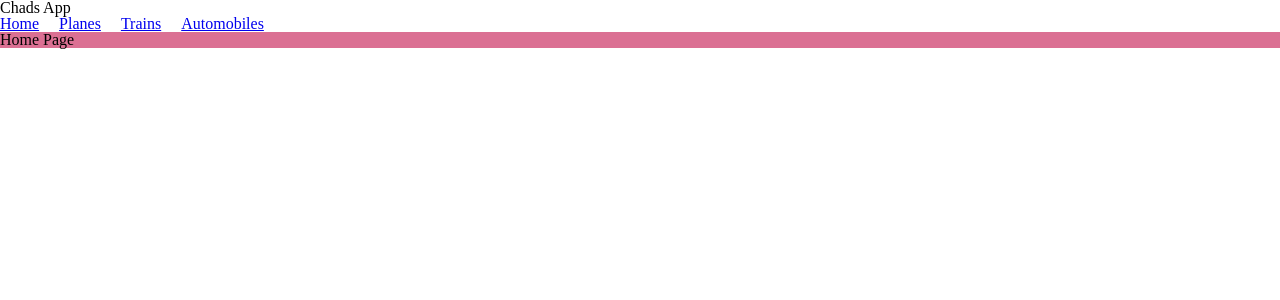
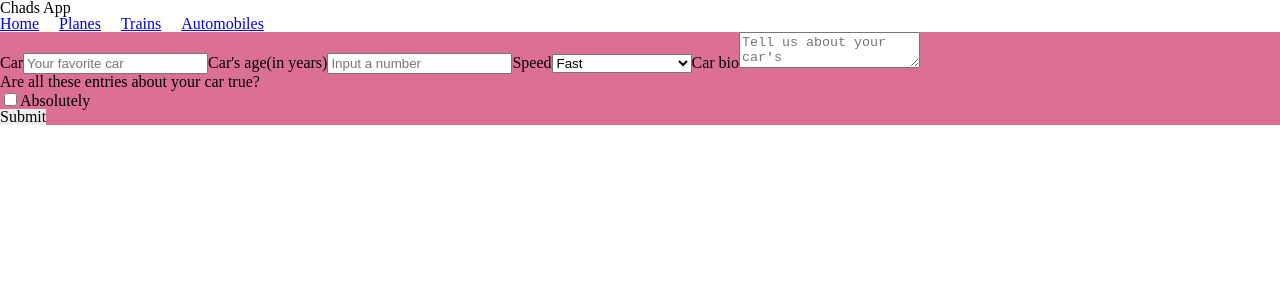
Before and after one commit to Chad-Stabler/custom-components, a React app: page / in a window 1280 px wide. Shown: the top 300 px of the page. Built offline with nearby package versions, Linux system fonts and the light colour scheme.

Commit message:
form created with form controls on home page

```diff
--- a/src/components/HomePage/HomePage.jsx
+++ b/src/components/HomePage/HomePage.jsx
@@ -1,5 +1,38 @@
 import styles from './HomePage.css';
+import {
+  InputControl,
+  SelectControl,
+  TextAreaControl,
+  CheckBox,
+  FormButton
+} from '../forms/FormControls.jsx';
 
 export default function HomePage() {
-  return <div className={styles.HomePage}>Home Page</div>;
+  return (
+    <div className={styles.HomePage}>
+      <form>
+        <InputControl label="Car" name="car"
+          placeholder="Your favorite car"/>
+
+        <InputControl label="Car's age(in years)"
+          name="age" type="number"
+          placeholder="Input a number" required />
+
+        <SelectControl label="Speed" name="speed"
+          placeholder="How fast is your car" required>
+          <option value="1">Fast</option>
+          <option value="2">Really Fast</option>
+          <option value="3">Maximum OverFast</option>
+        </SelectControl>
+
+        <TextAreaControl label="Car bio" name="bio"
+          placeholder="Tell us about your car's history(optional)"/>
+
+        <CheckBox legend="Are all these entries about your car true?"
+          label="Absolutely" />
+
+        <FormButton text="Submit"/>
+      </form>
+    </div>
+  );
 }
```
